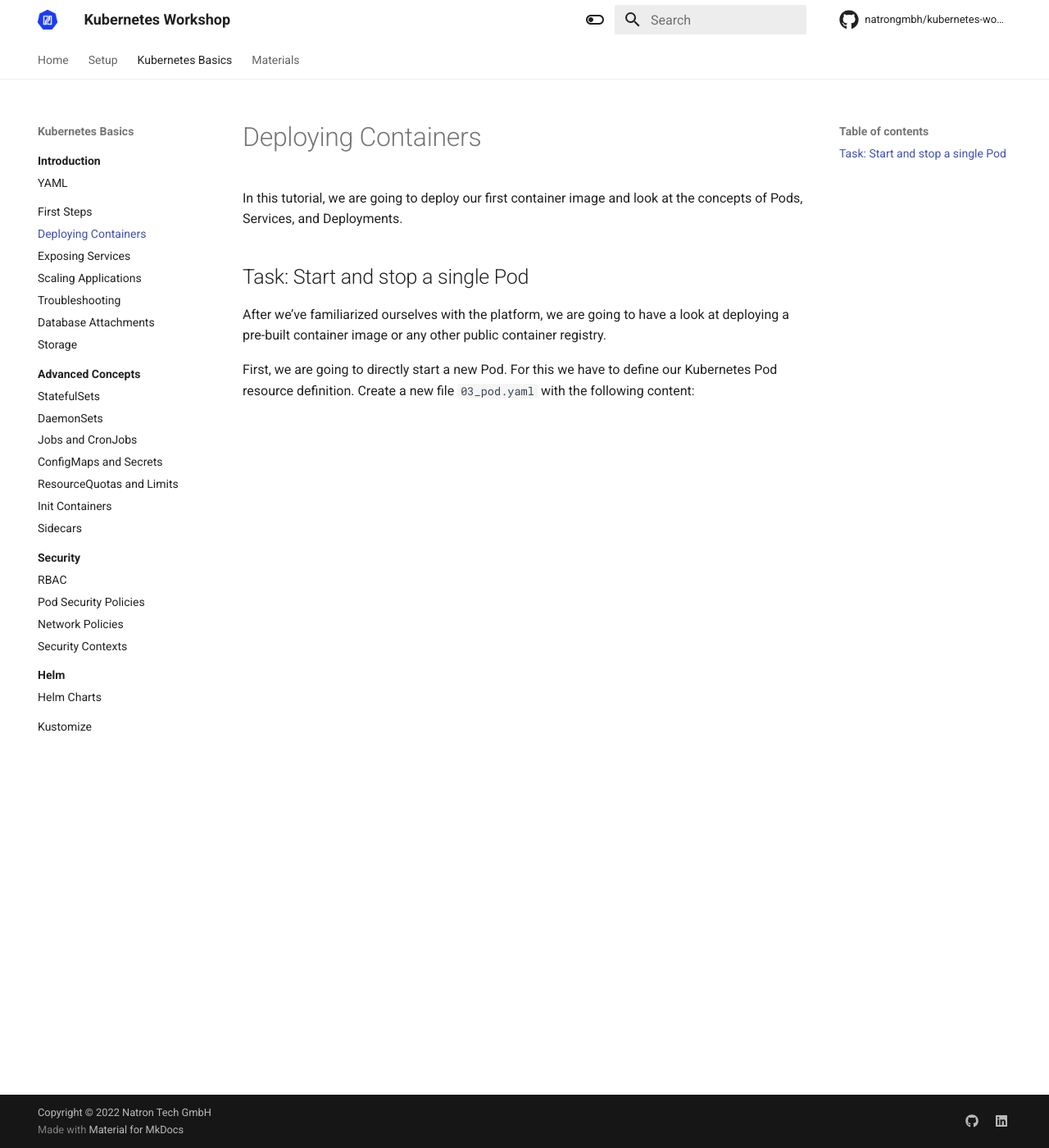
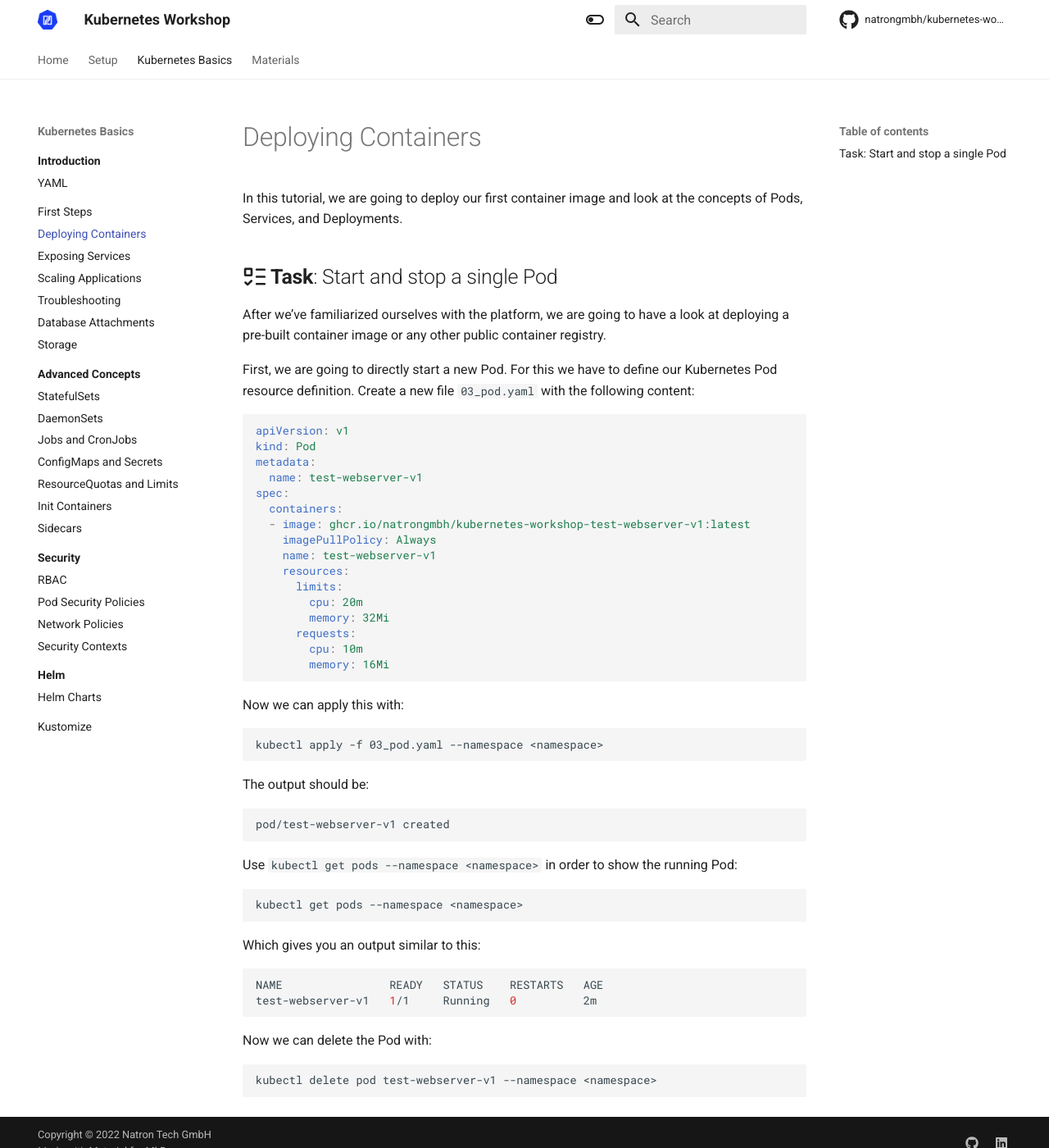
Before and after one commit to natrontech/kubernetes-workshop-golog, an MkDocs documentation site: the page built from docs/kubernetes-basics/deploying-containers.md, in a window 1280 px wide and 1400 px high. Shown: the whole window at 82% size. Built offline with MkDocs 1.6.1 and Material for MkDocs 9.7.7, drawn with Linux system fonts in a browser that asks for light colours; comment, search, counter and statistics services are not loaded.

Commit message:
feat: add first tasks of deploying sample application
Signed-off-by: Jan Lauber <jan.lauber@protonmail.ch>

````diff
--- a/docs/kubernetes-basics/deploying-containers.md
+++ b/docs/kubernetes-basics/deploying-containers.md
@@ -1,9 +1,58 @@
 # Deploying Containers
 In this tutorial, we are going to deploy our first container image and look at the concepts of Pods, Services, and Deployments.
 
-## Task: Start and stop a single Pod
+## :octicons-tasklist-16: **Task**: Start and stop a single Pod
 After we’ve familiarized ourselves with the platform, we are going to have a look at deploying a pre-built container image or any other public container registry.
 
 First, we are going to directly start a new Pod.
 For this we have to define our Kubernetes Pod resource definition.
 Create a new file `03_pod.yaml` with the following content:
+
+```yaml
+apiVersion: v1
+kind: Pod
+metadata:
+  name: test-webserver-v1
+spec:
+  containers:
+  - image: ghcr.io/natrongmbh/kubernetes-workshop-test-webserver-v1:latest
+    imagePullPolicy: Always
+    name: test-webserver-v1
+    resources:
+      limits:
+        cpu: 20m
+        memory: 32Mi
+      requests:
+        cpu: 10m
+        memory: 16Mi
+```
+
+Now we can apply this with:
+
+```bash
+kubectl apply -f 03_pod.yaml --namespace <namespace>
+```
+
+The output should be:
+```bash
+pod/test-webserver-v1 created
+```
+
+Use `kubectl get pods --namespace <namespace>` in order to show the running Pod:
+
+```bash
+kubectl get pods --namespace <namespace>
+```
+
+Which gives you an output similar to this:
+
+```bash
+NAME                READY   STATUS    RESTARTS   AGE
+test-webserver-v1   1/1     Running   0          2m
+```
+
+Now we can delete the Pod with:
+
+```bash
+kubectl delete pod test-webserver-v1 --namespace <namespace>
+```
````
Also changed, not shown: docs/kubernetes-basics/first-steps.md (+1 -1 lines).
